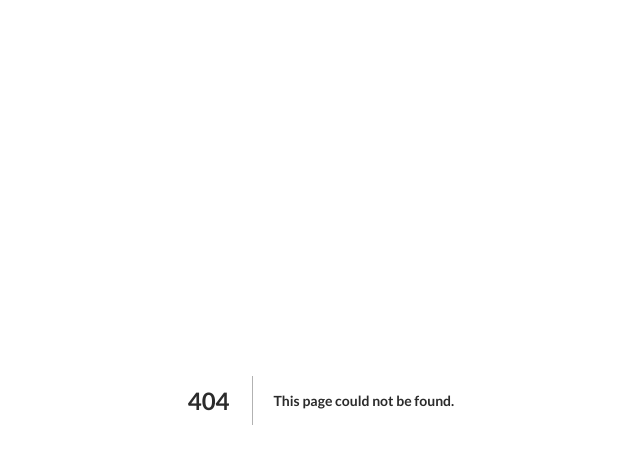
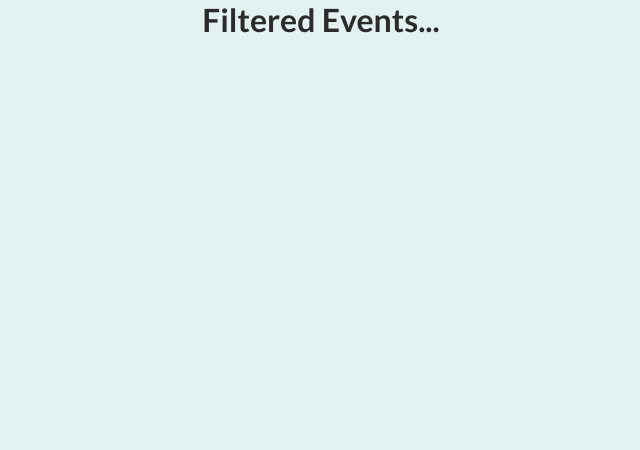
Before and after one commit to amoljagtap17/2021-next-events, a Next.js app: page /events/1 in a window 1280 px wide. Before the commit this address had no page. Shown: the top 450 px of the page, without its empty margins (319-959 px from the left). Built offline with nearby package versions, Linux system fonts and the light colour scheme.

Commit message:
NEXT_EVENTS: Define Main pages

```diff
--- /dev/null
+++ b/pages/events/[...slug].js
@@ -0,0 +1,5 @@
+function FilteredEventsPage() {
+  return <h1 className="center">Filtered Events...</h1>
+}
+
+export default FilteredEventsPage
--- /dev/null
+++ b/pages/events/[eventId].js
@@ -0,0 +1,5 @@
+function EventDetailPage() {
+  return <h1 className="center">Event Detail Page...</h1>
+}
+
+export default EventDetailPage
--- /dev/null
+++ b/pages/events/index.js
@@ -0,0 +1,5 @@
+function EventsPage() {
+  return <h1 className="center">Events Page...</h1>
+}
+
+export default EventsPage
```
